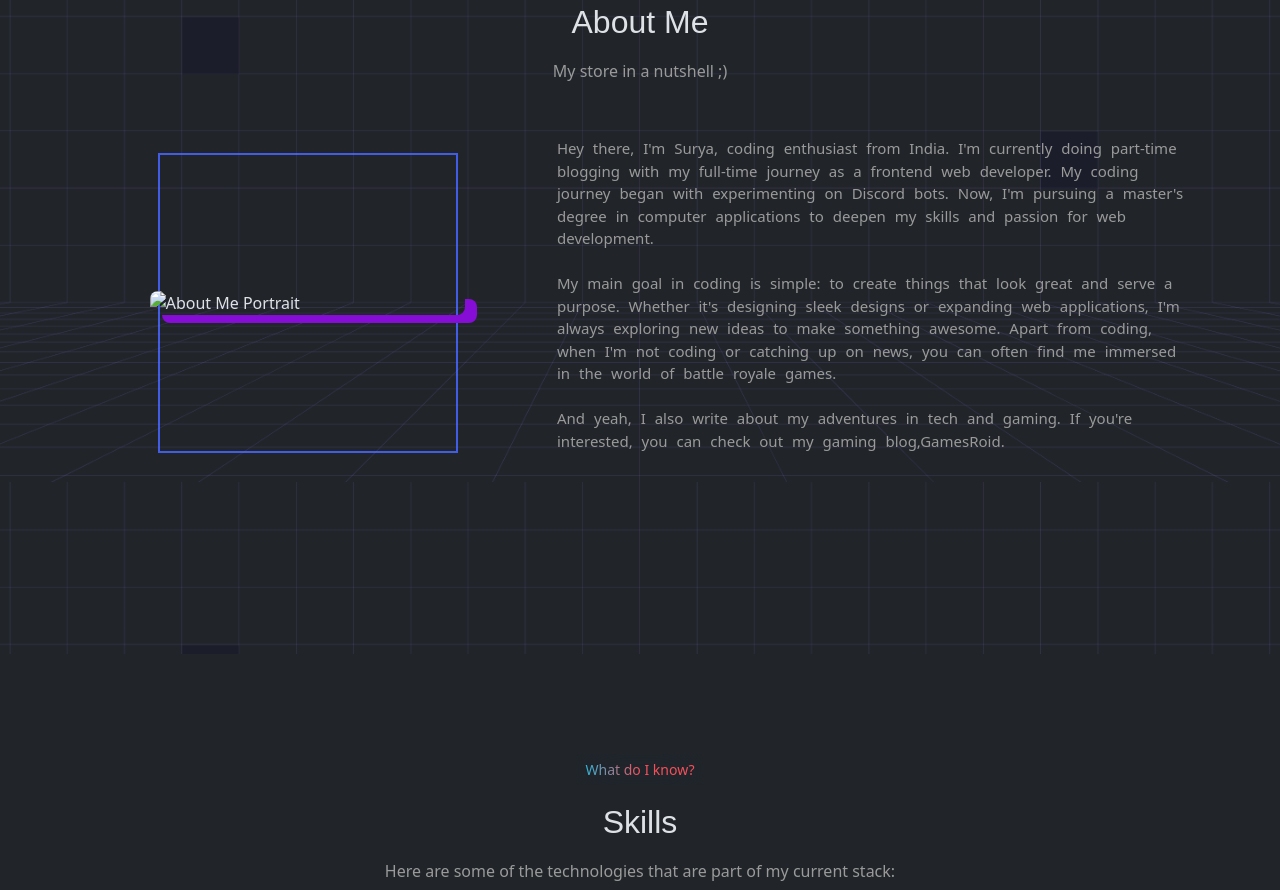
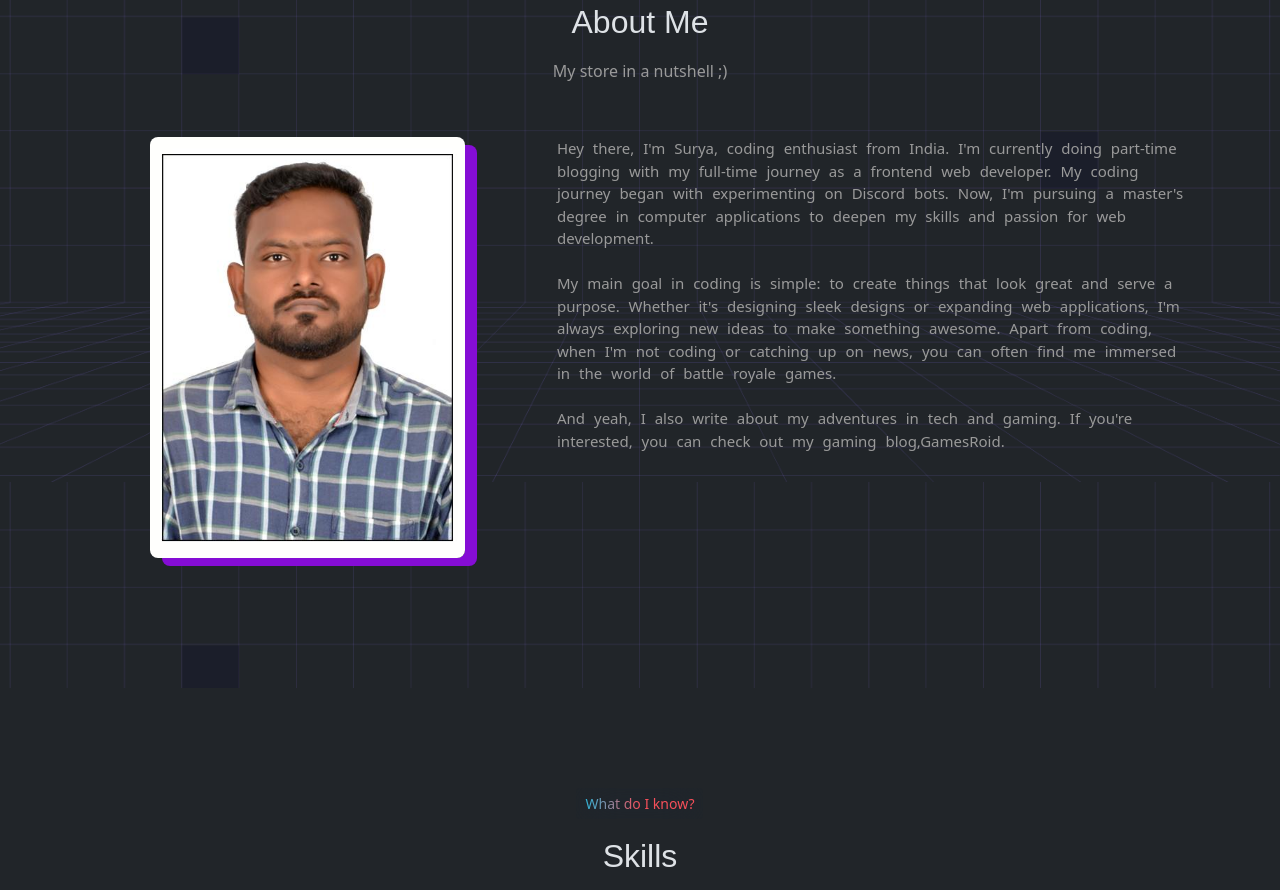
Before and after one commit to Dasu-surya/Dasusurya.github.io, a plain HTML site: page index.html in a window 1280 px wide. Shown: the part 1817-2707 px from the top of the page. Drawn offline with nearby package versions, Linux system fonts and the light colour scheme; a web font is replaced by a local one.

Commit message:
picture added

```diff
--- a/index.html
+++ b/index.html
@@ -153,7 +153,7 @@
                 <p class="text-center muted-text mt-3 mb-4">My store in a nutshell ;)</p>
                 <div class="row justify-content-center" data-aos="fade-down" data-aos-delay="200">
                     <div class="col-lg-5 about-portrait">
-                        <img src="#" class="img-fluid pic" alt="About Me Portrait">
+                        <img src="./assets/Profile_picture/picture.jpg" class="img-fluid pic" alt="About Me Portrait">
                     </div>
                     <div class="col-lg-7">
                         <p class="bio">
```
